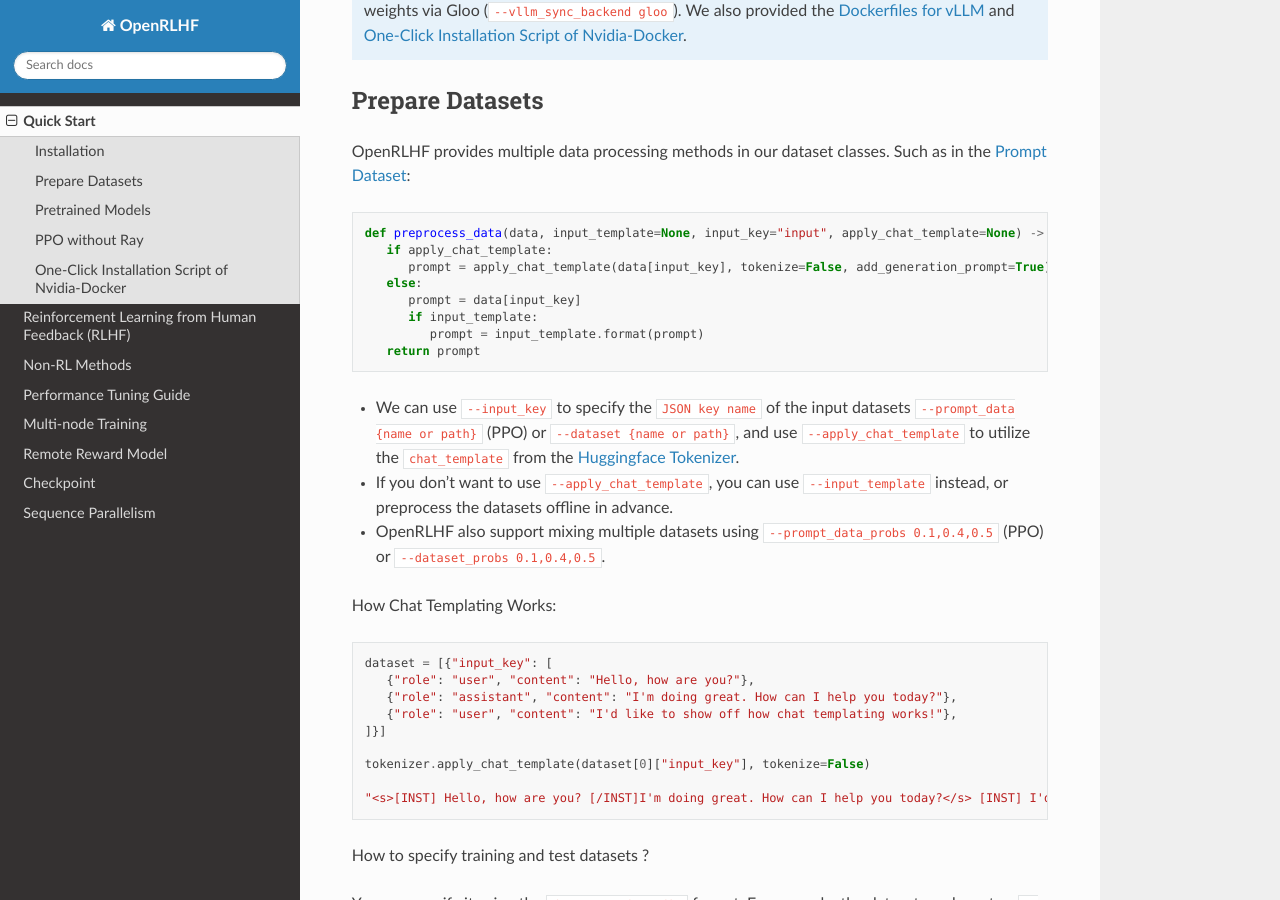
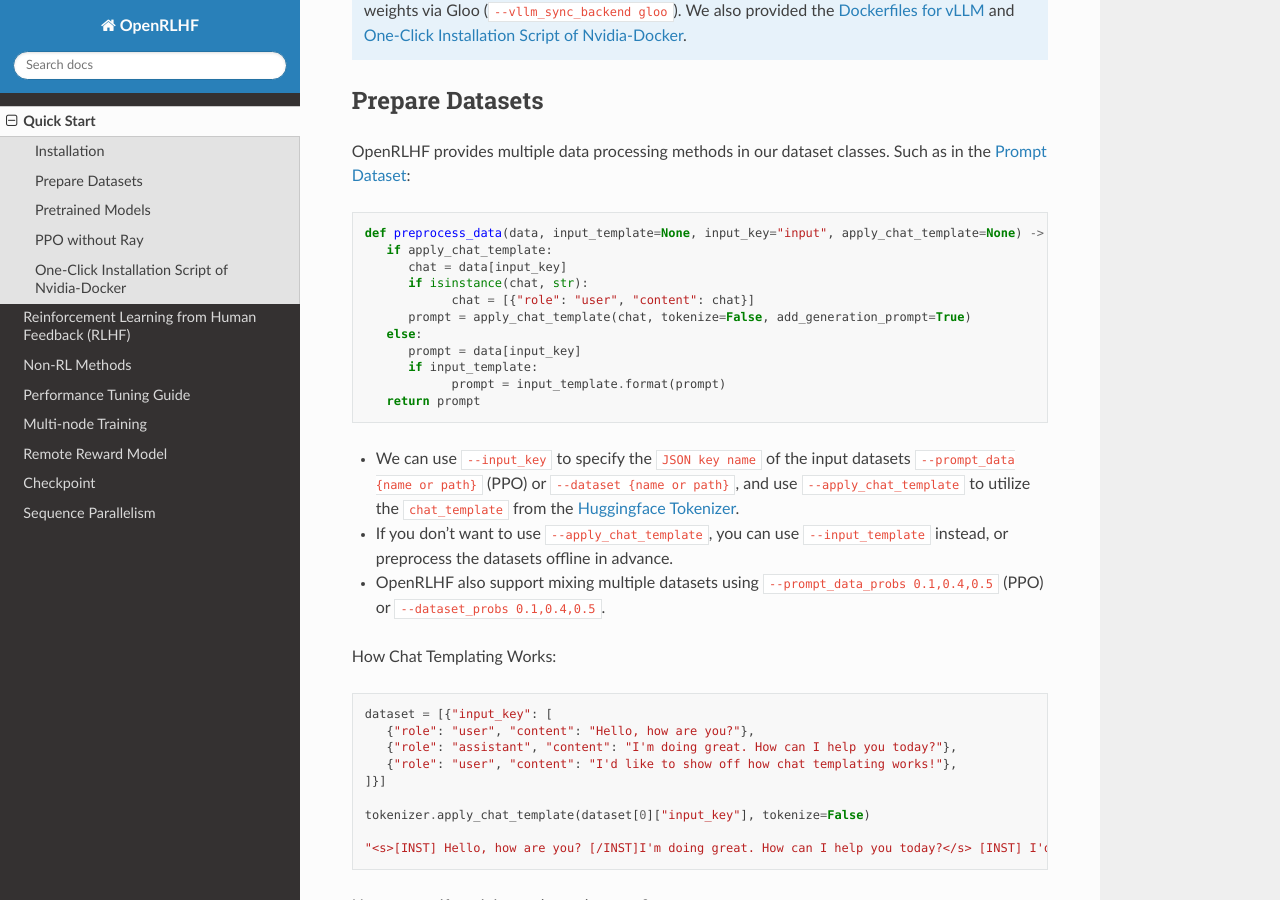
Before and after one commit to OpenRLHF/OpenRLHF-Docs, a Sphinx documentation site: the page built from docs/source/quick_start.rst, in a window 1280 px wide and 900 px high, scrolled down 724 px. Built offline with Sphinx 7.4.7 and the Read the Docs theme 3.1.0, drawn with Linux system fonts in a browser that asks for light colours.

Commit message:
update docs

```diff
--- a/docs/source/quick_start.rst
+++ b/docs/source/quick_start.rst
@@ -43,11 +43,14 @@ Such as in the `Prompt Dataset <https://github.com/OpenRLHF/OpenRLHF/blob/main/o
 
    def preprocess_data(data, input_template=None, input_key="input", apply_chat_template=None) -> str:
       if apply_chat_template:
-         prompt = apply_chat_template(data[input_key], tokenize=False, add_generation_prompt=True)
+         chat = data[input_key]
+         if isinstance(chat, str):
+               chat = [{"role": "user", "content": chat}]
+         prompt = apply_chat_template(chat, tokenize=False, add_generation_prompt=True)
       else:
          prompt = data[input_key]
          if input_template:
-            prompt = input_template.format(prompt)
+               prompt = input_template.format(prompt)
       return prompt
 
 - We can use ``--input_key`` to specify the ``JSON key name`` of the input datasets ``--prompt_data {name or path}`` (PPO) or ``--dataset {name or path}``, and use ``--apply_chat_template`` to utilize the ``chat_template`` from the `Huggingface Tokenizer <https://huggingface.co/docs/transformers/main/en/chat_templating>`_.
```
